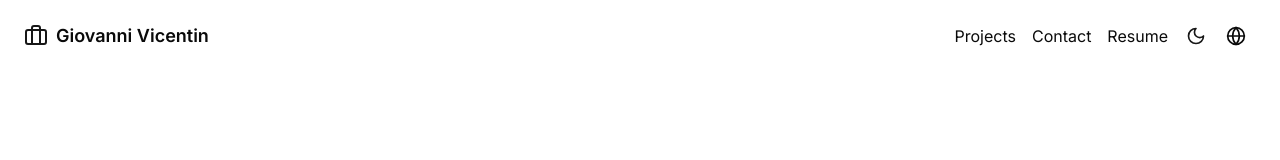
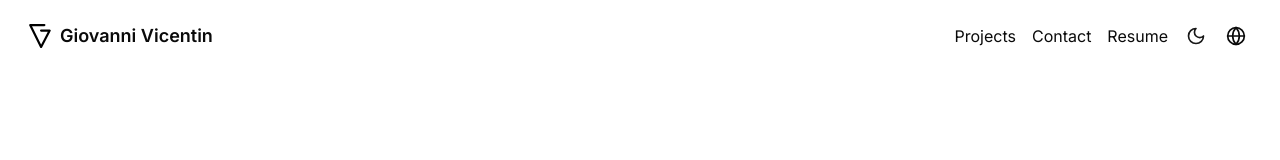
Before and after one commit to giovannivicentin/giovannivicentin.com, a Next.js app: page /en in a window 1280 px wide. Shown: the top 160 px of the page. Built offline with nearby package versions, Linux system fonts and the light colour scheme.

Commit message:
feat: Update header with logo and link to homepage

```diff
--- a/src/components/header.tsx
+++ b/src/components/header.tsx
@@ -1,13 +1,22 @@
-import { Briefcase } from 'lucide-react'
+import Image from 'next/image'
 import Link from 'next/link'
 import { Navbar } from './navbar'
 
 export function Header() {
   return (
     <header className="fixed z-40 flex w-full items-center justify-between bg-background/90 px-4 py-3 backdrop-blur-md md:px-6 md:py-4">
-      <Link href="/" className="group flex items-center gap-2">
-        <Briefcase className="h-6 w-6 text-primary group-hover:text-muted-foreground" />
-        <span className="text-lg font-semibold group-hover:text-muted-foreground">
+      <Link
+        href="/"
+        className="flex items-center gap-2 rounded-md p-1 hover:bg-neutral-100 dark:hover:bg-transparent hover:dark:brightness-75"
+      >
+        <Image
+          src="/logos/white.svg"
+          alt="Logo of Giovanni Vicentin"
+          width={24}
+          height={24}
+          className="h-6 w-6 text-primary invert-0 dark:invert"
+        />
+        <span className="hidden text-lg font-semibold md:block">
           Giovanni Vicentin
         </span>
       </Link>
```
